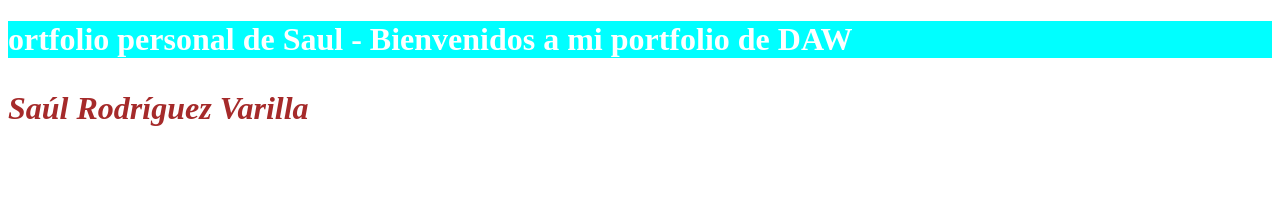
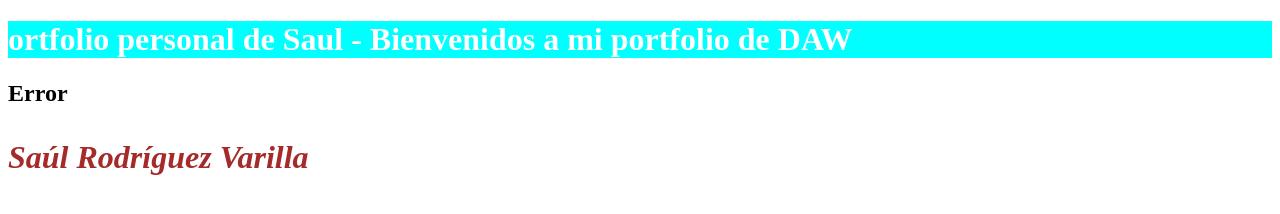
Before and after one commit to Saulrvdaw1/daw2-git-portfolio, a plain HTML site: page index.html in a window 1280 px wide. Drawn offline with Linux system fonts and the light colour scheme.

Commit message:
fix: cambio de prueba con error

```diff
--- a/index.html
+++ b/index.html
@@ -8,6 +8,7 @@
 </head>
 <body>
     <h1>ortfolio personal de Saul - Bienvenidos a mi portfolio de DAW</h1>
+    <h2>Error</h2>
 
     <p>Saúl Rodríguez Varilla</p>
 </body>
```
